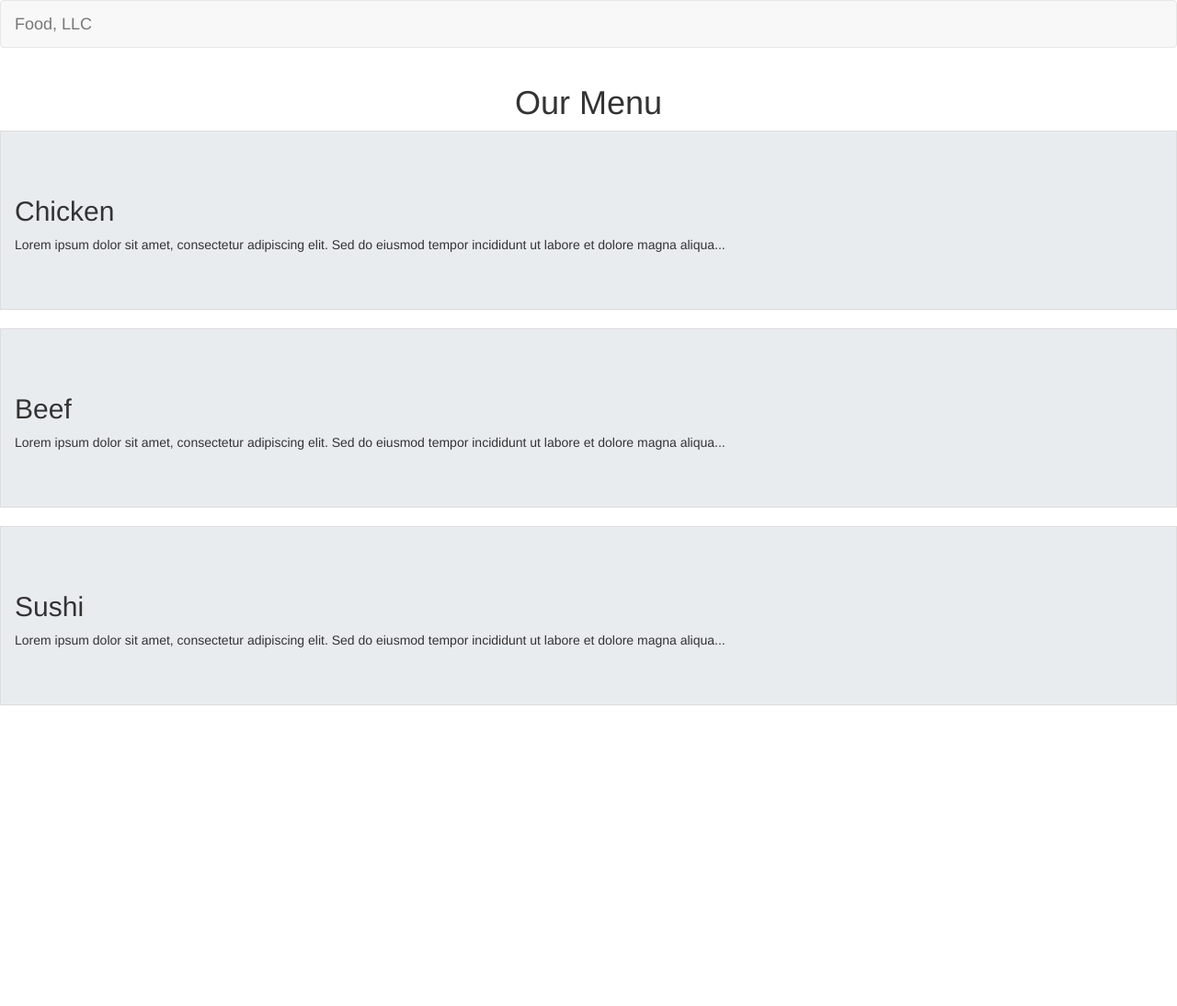
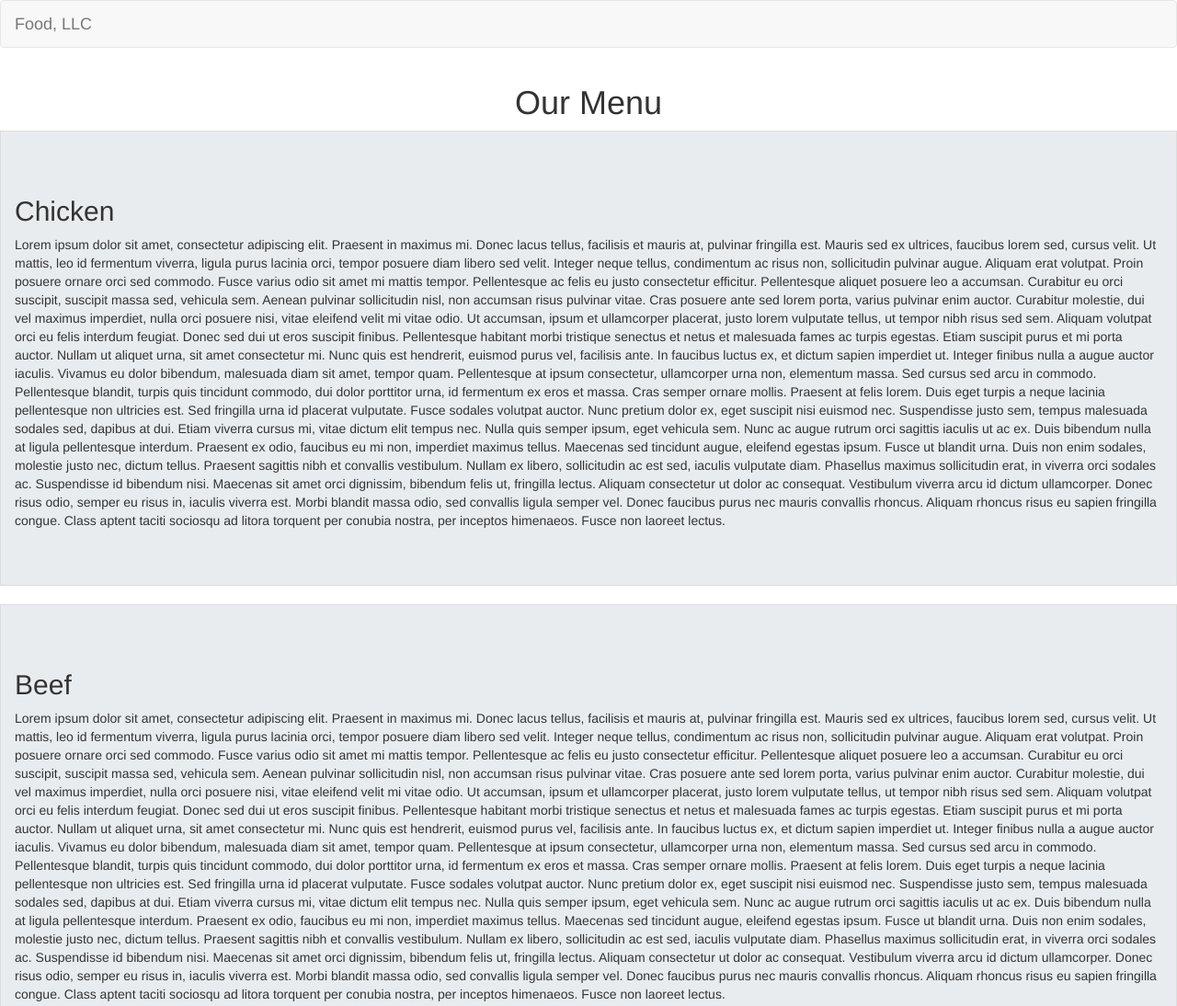
Before and after one commit to ar-uk/Web, a plain HTML site: page module3-solution/index.html in a window 1280 px wide. Shown: the top 1094 px of the page at 92% size. Before the commit the page ends 800 px from the top, so only its background shows below. Drawn offline with nearby package versions, Linux system fonts and the light colour scheme.

Commit message:
m0dule3Lorem

```diff
--- a/module3-solution/index.html
+++ b/module3-solution/index.html
@@ -32,29 +32,46 @@
 <div class="container text-center">
     <h1>Our Menu</h1>
 </div>
-
+<!-- Sections -->
 <div class="container-fluid">
     <div class="row">
         <div class="col-xs-12 section" id="chicken">
             <h2>Chicken</h2>
-            <p>Lorem ipsum dolor sit amet, consectetur adipiscing elit. Sed do eiusmod tempor incididunt ut labore et dolore magna aliqua...</p>
+            <p id="chicken-text"></p>
         </div>
     </div>
     <div class="row">
         <div class="col-xs-12 section" id="beef">
             <h2>Beef</h2>
-            <p>Lorem ipsum dolor sit amet, consectetur adipiscing elit. Sed do eiusmod tempor incididunt ut labore et dolore magna aliqua...</p>
+            <p id="beef-text"></p>
         </div>
     </div>
     <div class="row">
         <div class="col-xs-12 section" id="sushi">
             <h2>Sushi</h2>
-            <p>Lorem ipsum dolor sit amet, consectetur adipiscing elit. Sed do eiusmod tempor incididunt ut labore et dolore magna aliqua...</p>
+            <p id="sushi-text"></p>
         </div>
     </div>
 </div>
 
 <script src="https://ajax.googleapis.com/ajax/libs/jquery/3.5.1/jquery.min.js"></script>
 <script src="https://maxcdn.bootstrapcdn.com/bootstrap/3.3.7/js/bootstrap.min.js"></script>
+
+<script>
+    const loremIpsum = `
+Lorem ipsum dolor sit amet, consectetur adipiscing elit. Praesent in maximus mi. Donec lacus tellus, facilisis et mauris at, pulvinar fringilla est. Mauris sed ex ultrices, faucibus lorem sed, cursus velit. Ut mattis, leo id fermentum viverra, ligula purus lacinia orci, tempor posuere diam libero sed velit. Integer neque tellus, condimentum ac risus non, sollicitudin pulvinar augue. Aliquam erat volutpat. Proin posuere ornare orci sed commodo. Fusce varius odio sit amet mi mattis tempor. Pellentesque ac felis eu justo consectetur efficitur. Pellentesque aliquet posuere leo a accumsan. Curabitur eu orci suscipit, suscipit massa sed, vehicula sem.
+
+Aenean pulvinar sollicitudin nisl, non accumsan risus pulvinar vitae. Cras posuere ante sed lorem porta, varius pulvinar enim auctor. Curabitur molestie, dui vel maximus imperdiet, nulla orci posuere nisi, vitae eleifend velit mi vitae odio. Ut accumsan, ipsum et ullamcorper placerat, justo lorem vulputate tellus, ut tempor nibh risus sed sem. Aliquam volutpat orci eu felis interdum feugiat. Donec sed dui ut eros suscipit finibus. Pellentesque habitant morbi tristique senectus et netus et malesuada fames ac turpis egestas. Etiam suscipit purus et mi porta auctor. Nullam ut aliquet urna, sit amet consectetur mi. Nunc quis est hendrerit, euismod purus vel, facilisis ante. In faucibus luctus ex, et dictum sapien imperdiet ut. Integer finibus nulla a augue auctor iaculis. Vivamus eu dolor bibendum, malesuada diam sit amet, tempor quam. Pellentesque at ipsum consectetur, ullamcorper urna non, elementum massa. Sed cursus sed arcu in commodo.
+
+Pellentesque blandit, turpis quis tincidunt commodo, dui dolor porttitor urna, id fermentum ex eros et massa. Cras semper ornare mollis. Praesent at felis lorem. Duis eget turpis a neque lacinia pellentesque non ultricies est. Sed fringilla urna id placerat vulputate. Fusce sodales volutpat auctor. Nunc pretium dolor ex, eget suscipit nisi euismod nec. Suspendisse justo sem, tempus malesuada sodales sed, dapibus at dui.
+
+Etiam viverra cursus mi, vitae dictum elit tempus nec. Nulla quis semper ipsum, eget vehicula sem. Nunc ac augue rutrum orci sagittis iaculis ut ac ex. Duis bibendum nulla at ligula pellentesque interdum. Praesent ex odio, faucibus eu mi non, imperdiet maximus tellus. Maecenas sed tincidunt augue, eleifend egestas ipsum. Fusce ut blandit urna. Duis non enim sodales, molestie justo nec, dictum tellus. Praesent sagittis nibh et convallis vestibulum. Nullam ex libero, sollicitudin ac est sed, iaculis vulputate diam. Phasellus maximus sollicitudin erat, in viverra orci sodales ac. Suspendisse id bibendum nisi.
+
+Maecenas sit amet orci dignissim, bibendum felis ut, fringilla lectus. Aliquam consectetur ut dolor ac consequat. Vestibulum viverra arcu id dictum ullamcorper. Donec risus odio, semper eu risus in, iaculis viverra est. Morbi blandit massa odio, sed convallis ligula semper vel. Donec faucibus purus nec mauris convallis rhoncus. Aliquam rhoncus risus eu sapien fringilla congue. Class aptent taciti sociosqu ad litora torquent per conubia nostra, per inceptos himenaeos. Fusce non laoreet lectus. `;
+
+    document.getElementById("chicken-text").textContent = loremIpsum;
+    document.getElementById("beef-text").textContent = loremIpsum;
+    document.getElementById("sushi-text").textContent = loremIpsum;
+</script>
 </body>
 </html>
```
